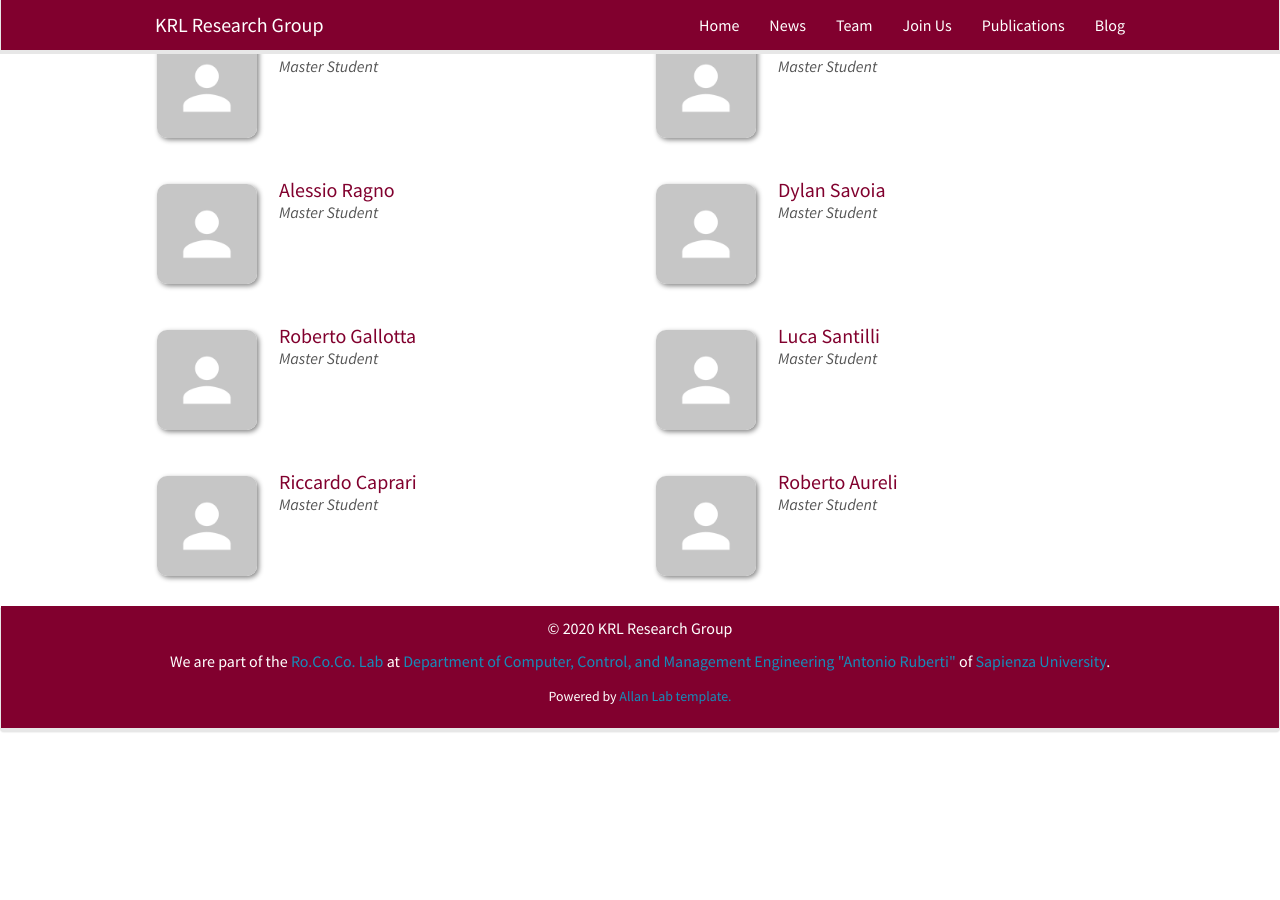
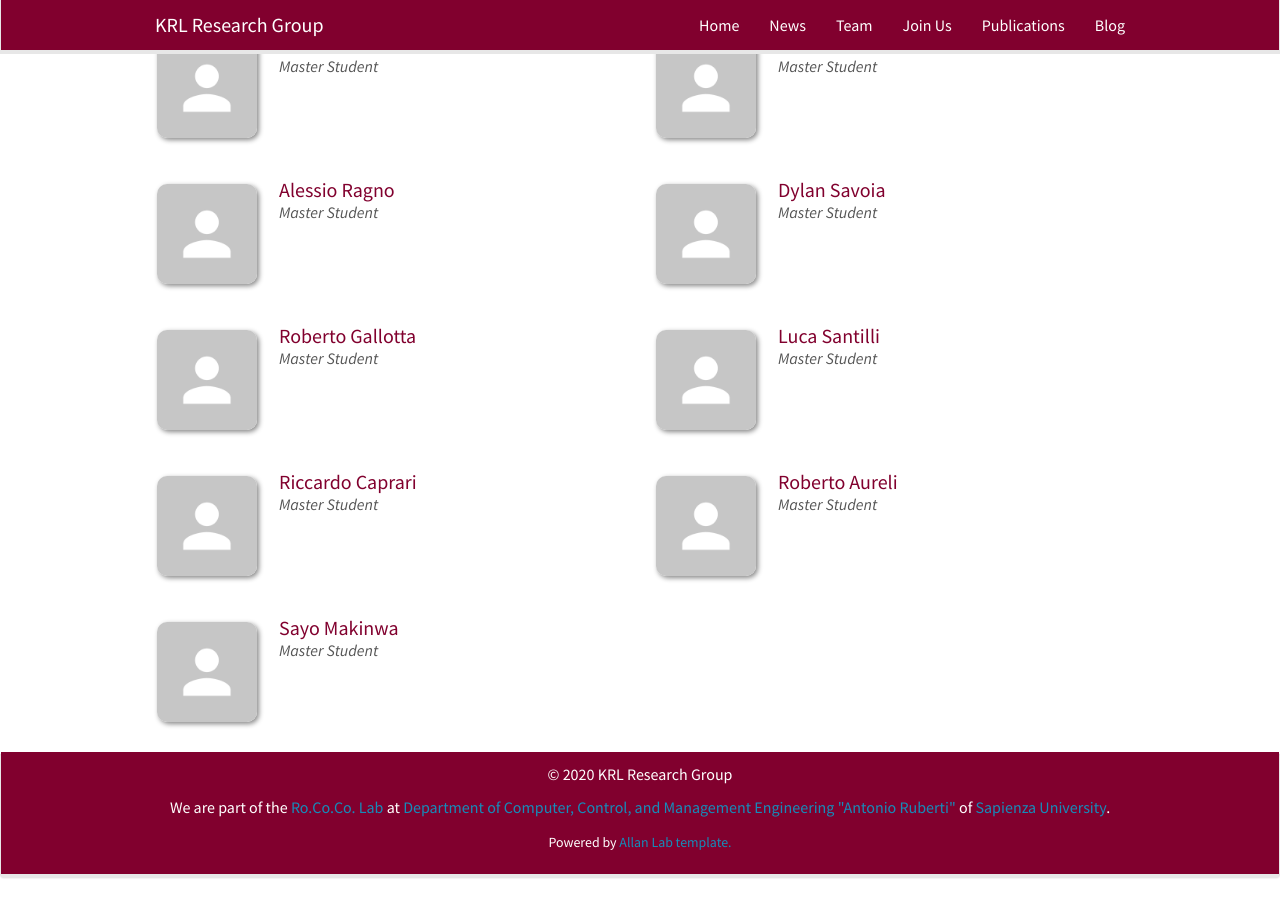
Before and after one commit to KRLGroup/krlgroup.github.io, a Jekyll site: the page built from _pages/team.md, in a window 1280 px wide and 900 px high, scrolled down 527 px. Built offline with Jekyll 4.4.1, drawn with Linux system fonts in a browser that asks for light colours; nearby versions of some CDN libraries; before the commit the page ends 1281 px from its top, so only the background shows below that.

Commit message:
- added Sayo Makinwa as master student

```diff
--- a/_data/members.yml
+++ b/_data/members.yml
@@ -95,3 +95,13 @@
   linkedin:
   twitter:
   github:
+
+- name: Sayo Makinwa
+  photo: no_avatar.jpg
+  info: Master Student
+  email:
+  bio:
+  webpage:
+  linkedin:
+  twitter:
+  github:
```
